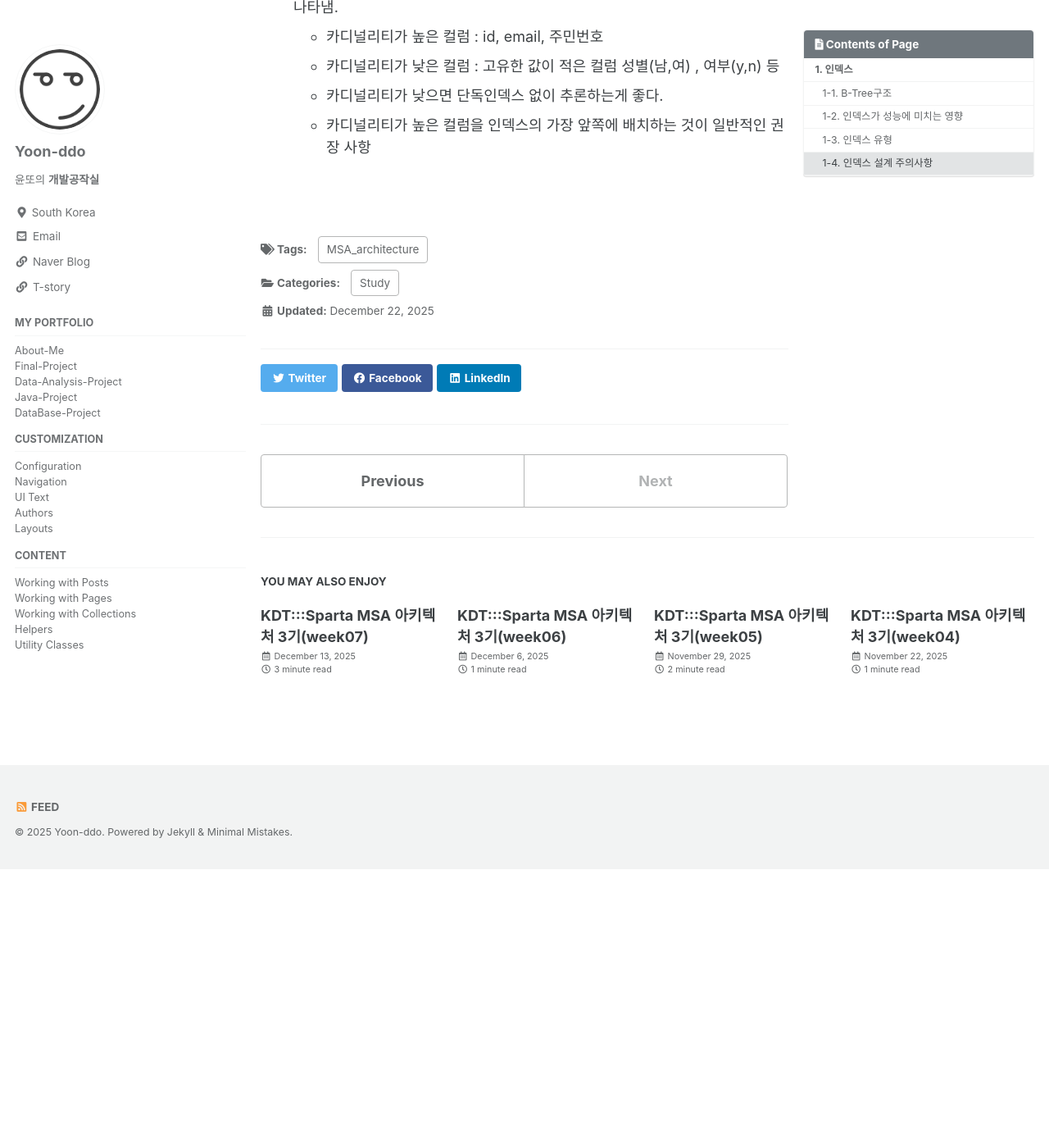
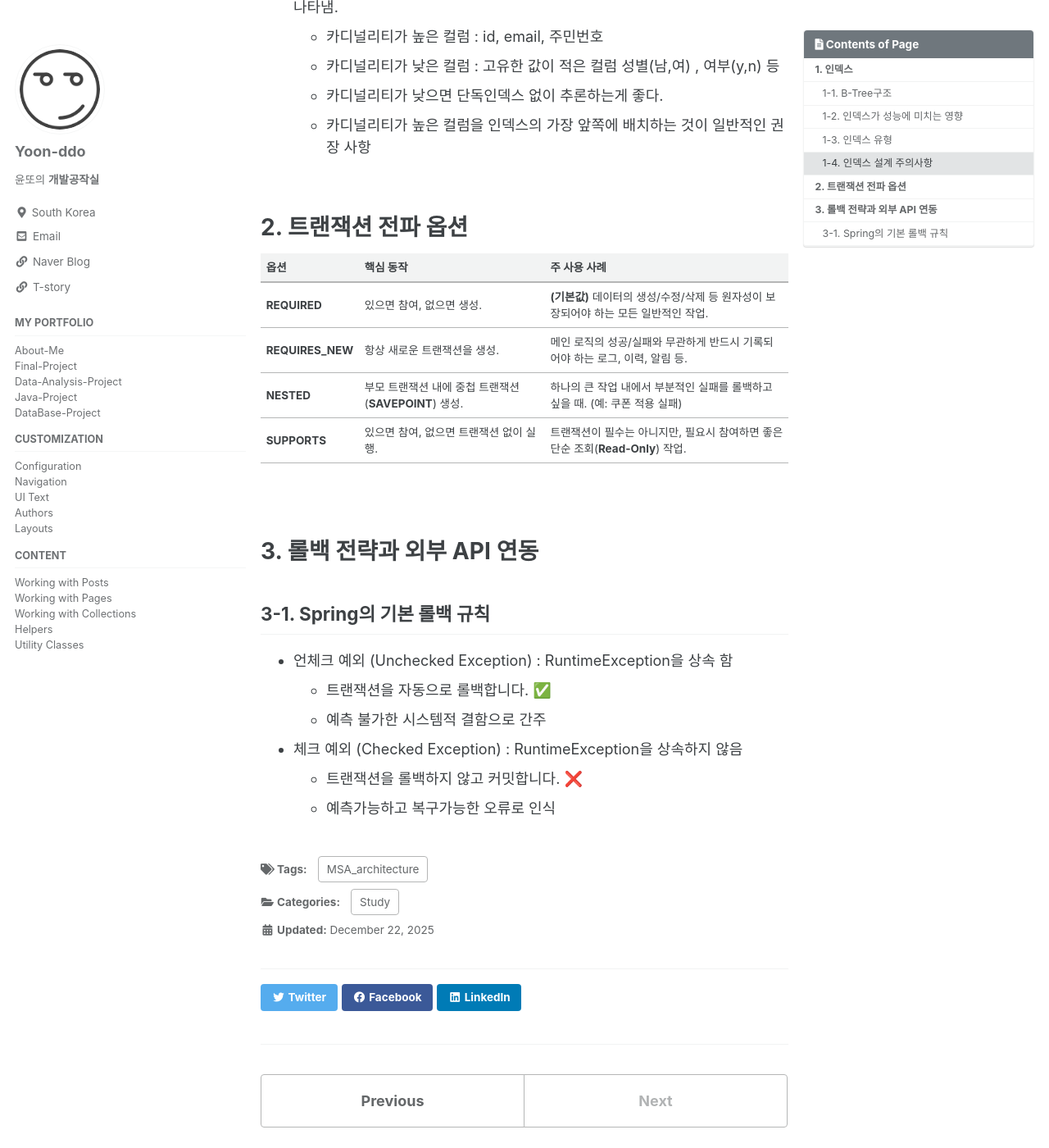
Before and after one commit to Yoon-ddo/Yoon-ddo.github.io, a Jekyll site: the page built from _posts/2025-12-22-KDT:::Sparta MSA 아키텍처 3기(week08).md, in a window 1280 px wide and 1400 px high, scrolled down 1900 px. Shown: the whole window at 82% size. Built offline with Jekyll 4.4.1, drawn with Linux system fonts in a browser that asks for light colours; cached includes are drawn as plain includes; before the commit the page ends 2960 px from its top, so only the background shows below that.

Commit message:
Update 2025-12-22-KDT:::Sparta MSA 아키텍처 3기(week08).md

```diff
--- a/_posts/2025-12-22-KDT:::Sparta MSA 아키텍처 3기(week08).md
+++ b/_posts/2025-12-22-KDT:::Sparta MSA 아키텍처 3기(week08).md
@@ -52,3 +52,23 @@ tags:
   - 카디널리티가 높은 컬럼을 인덱스의 가장 앞쪽에 배치하는 것이 일반적인 권장 사항
 
 <br>
+
+# 2. 트랜잭션 전파 옵션
+
+| 옵션 | 핵심 동작 | 주 사용 사례 |
+|------|-----------|--------------|
+| **REQUIRED** | 있으면 참여, 없으면 생성. | **(기본값)** 데이터의 생성/수정/삭제 등 원자성이 보장되어야 하는 모든 일반적인 작업. |
+| **REQUIRES_NEW** | 항상 새로운 트랜잭션을 생성. | 메인 로직의 성공/실패와 무관하게 반드시 기록되어야 하는 로그, 이력, 알림 등. |
+| **NESTED** | 부모 트랜잭션 내에 중첩 트랜잭션(**SAVEPOINT**) 생성. | 하나의 큰 작업 내에서 부분적인 실패를 롤백하고 싶을 때. (예: 쿠폰 적용 실패) |
+| **SUPPORTS** | 있으면 참여, 없으면 트랜잭션 없이 실행. | 트랜잭션이 필수는 아니지만, 필요시 참여하면 좋은 단순 조회(**Read-Only**) 작업. |
+
+<br><br>
+
+# 3. 롤백 전략과 외부 API 연동
+## 3-1. Spring의 기본 롤백 규칙
+* 언체크 예외 (Unchecked Exception) : RuntimeException을 상속 함
+  - 트랜잭션을 자동으로 롤백합니다. ✅
+  - 예측 불가한 시스템적 결함으로 간주
+* 체크 예외 (Checked Exception) : RuntimeException을 상속하지 않음
+  - 트랜잭션을 롤백하지 않고 커밋합니다. ❌
+  - 예측가능하고 복구가능한 오류로 인식
```
